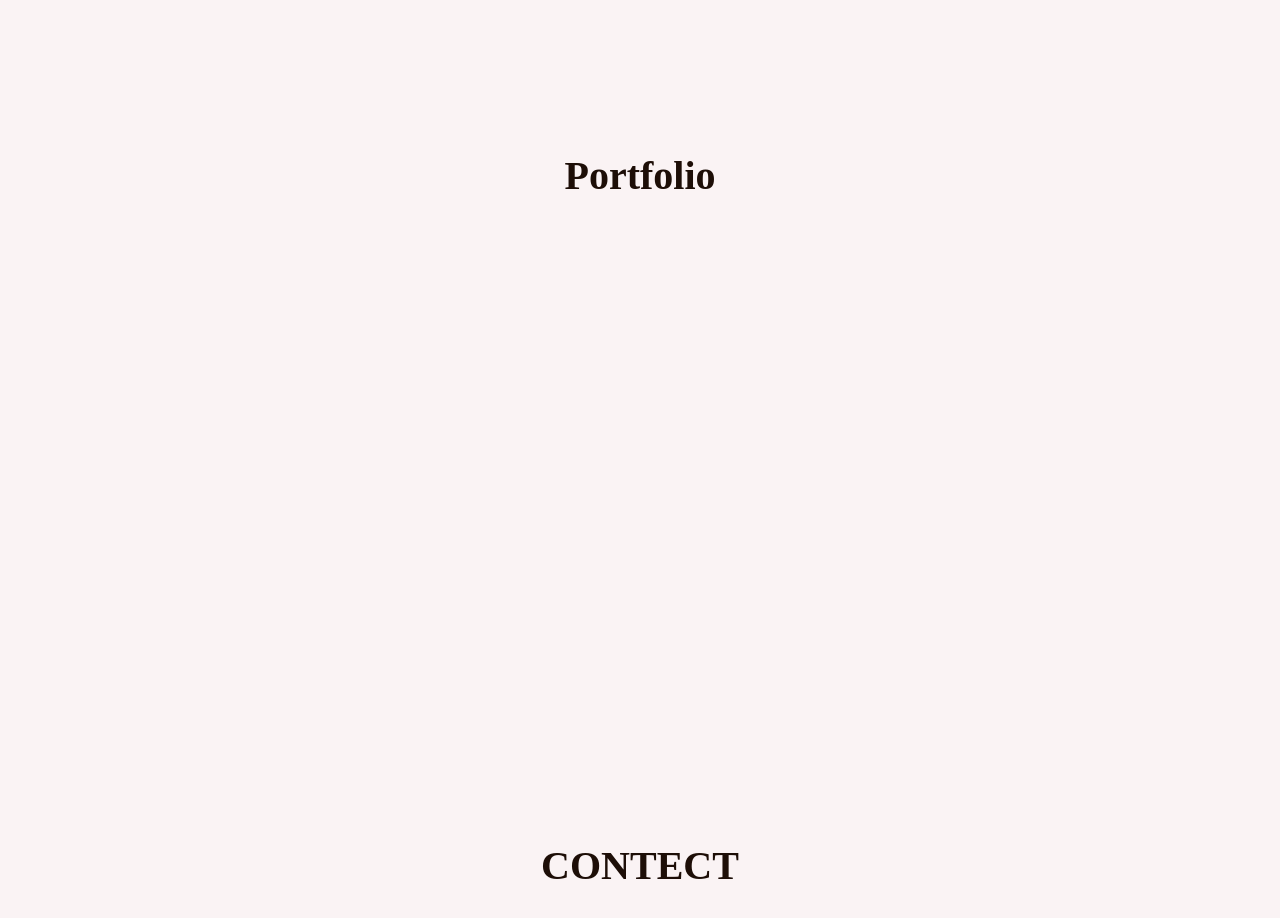
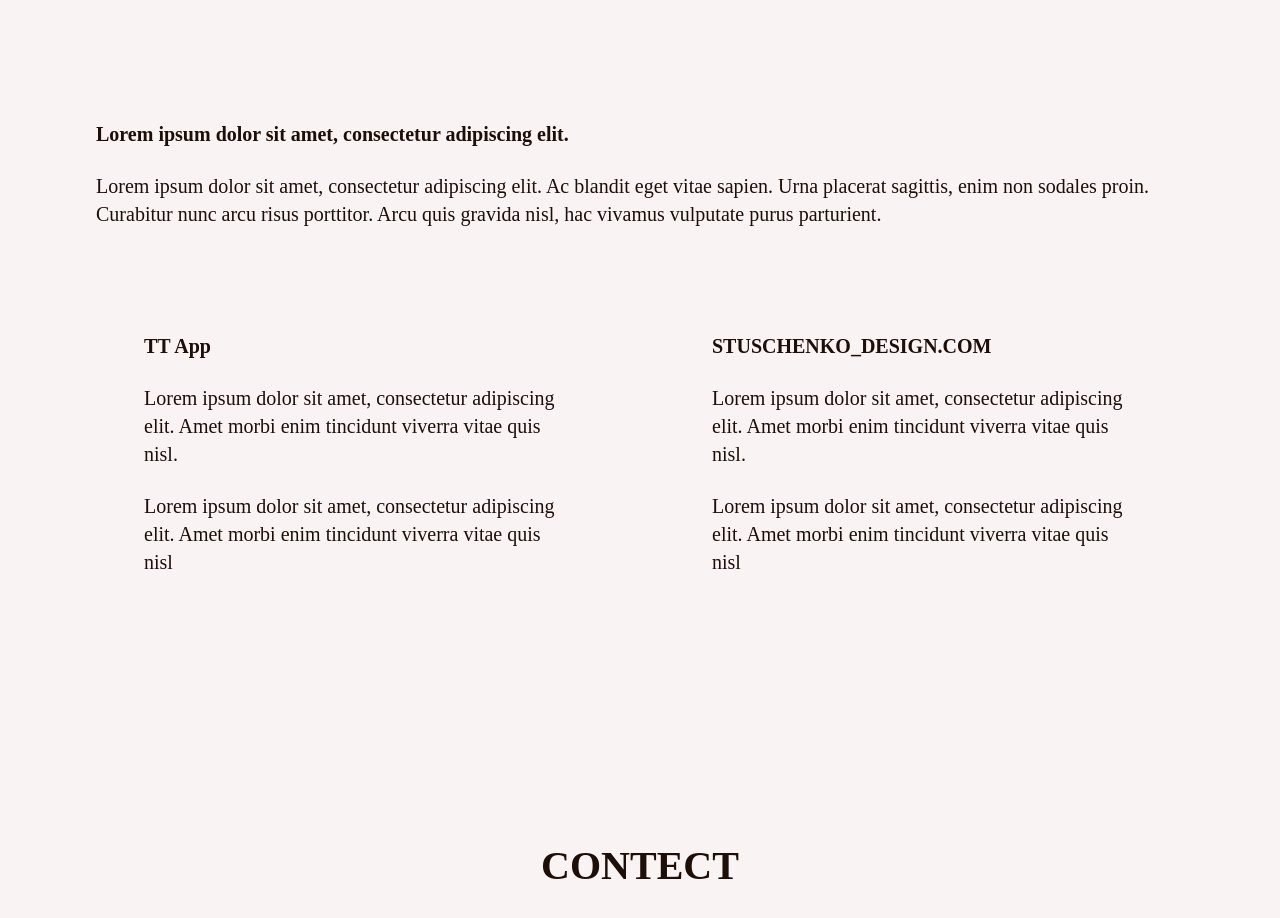
Before and after one commit to Alvadda/stuschenko-design, a React (Create React App) app: page /#home in a window 1280 px wide. Shown: the part 3300-4218 px from the top of the page. Built offline with nearby package versions, Linux system fonts and the light colour scheme; a web font is replaced by a local one.

Commit message:
add portfolio page content

```diff
--- a/src/pages/portfolio/Portfolio.tsx
+++ b/src/pages/portfolio/Portfolio.tsx
@@ -5,7 +5,39 @@ function Portfolio() {
   return (
     <Page page="portfolio" threshold={0.6}>
       <div className={style.container}>
-        <h2>Portfolio</h2>
+        <div>
+          <h3>Lorem ipsum dolor sit amet, consectetur adipiscing elit.</h3>
+          <p className="text">
+            Lorem ipsum dolor sit amet, consectetur adipiscing elit. Ac blandit eget vitae sapien. Urna placerat sagittis, enim non sodales
+            proin. Curabitur nunc arcu risus porttitor. Arcu quis gravida nisl, hac vivamus vulputate purus parturient.
+          </p>
+        </div>
+        <div className={style.portfolios}>
+          <div className={style.portfolio}>
+            <div className={style.img} />
+            <div className={style.textContainer}>
+              <h3>TT App</h3>
+              <p className="text">
+                Lorem ipsum dolor sit amet, consectetur adipiscing elit. Amet morbi enim tincidunt viverra vitae quis nisl.
+              </p>
+              <p className="text">
+                Lorem ipsum dolor sit amet, consectetur adipiscing elit. Amet morbi enim tincidunt viverra vitae quis nisl
+              </p>
+            </div>
+          </div>
+          <div className={style.portfolio}>
+            <div className={style.img} />
+            <div className={style.textContainer}>
+              <h3>STUSCHENKO_DESIGN.COM</h3>
+              <p className="text">
+                Lorem ipsum dolor sit amet, consectetur adipiscing elit. Amet morbi enim tincidunt viverra vitae quis nisl.
+              </p>
+              <p className="text">
+                Lorem ipsum dolor sit amet, consectetur adipiscing elit. Amet morbi enim tincidunt viverra vitae quis nisl
+              </p>
+            </div>
+          </div>
+        </div>
       </div>
     </Page>
   )
--- a/src/pages/portfolio/portfolio.module.css
+++ b/src/pages/portfolio/portfolio.module.css
@@ -2,8 +2,37 @@
   display: flex;
   align-items: center;
   flex-direction: column;
-  gap: var(--spacing-11);
+  justify-content: center;
+  gap: var(--spacing-8);
 
   height: 100%;
   width: 100%;
 }
+
+.portfolios {
+  width: 100%;
+  height: 100%;
+  padding: 0 var(--spacing-6);
+
+  display: flex;
+  justify-content: center;
+  align-items: center;
+  gap: var(--spacing-11);
+}
+.portfolio {
+  width: 100%;
+  height: 100%;
+  display: grid;
+  grid-template-rows: 1fr auto;
+  gap: var(--spacing-6);
+}
+
+.img {
+  width: 100%;
+  height: 100%;
+  background-color: gray;
+}
+
+.textContainer {
+  padding: 0 var(--spacing-6);
+}
```
